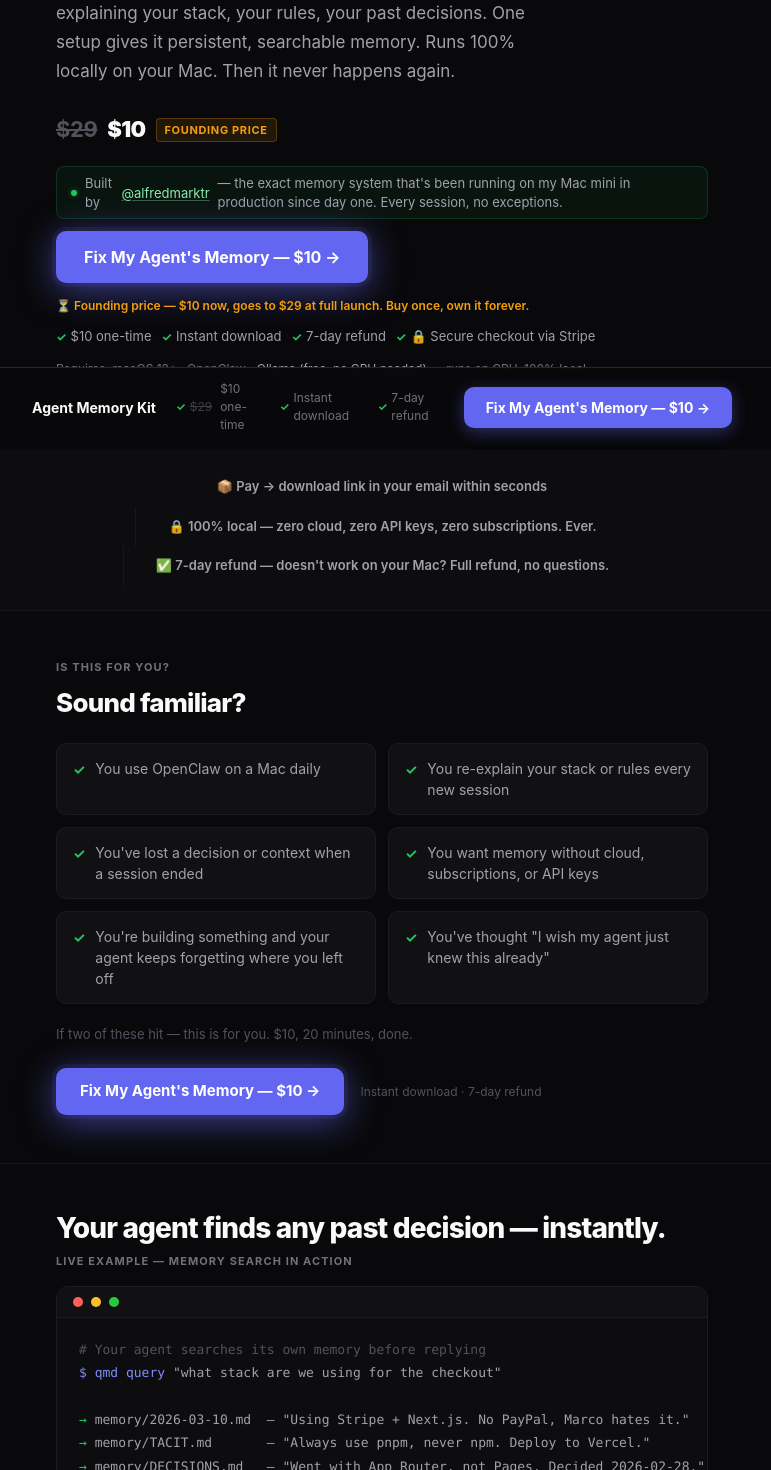
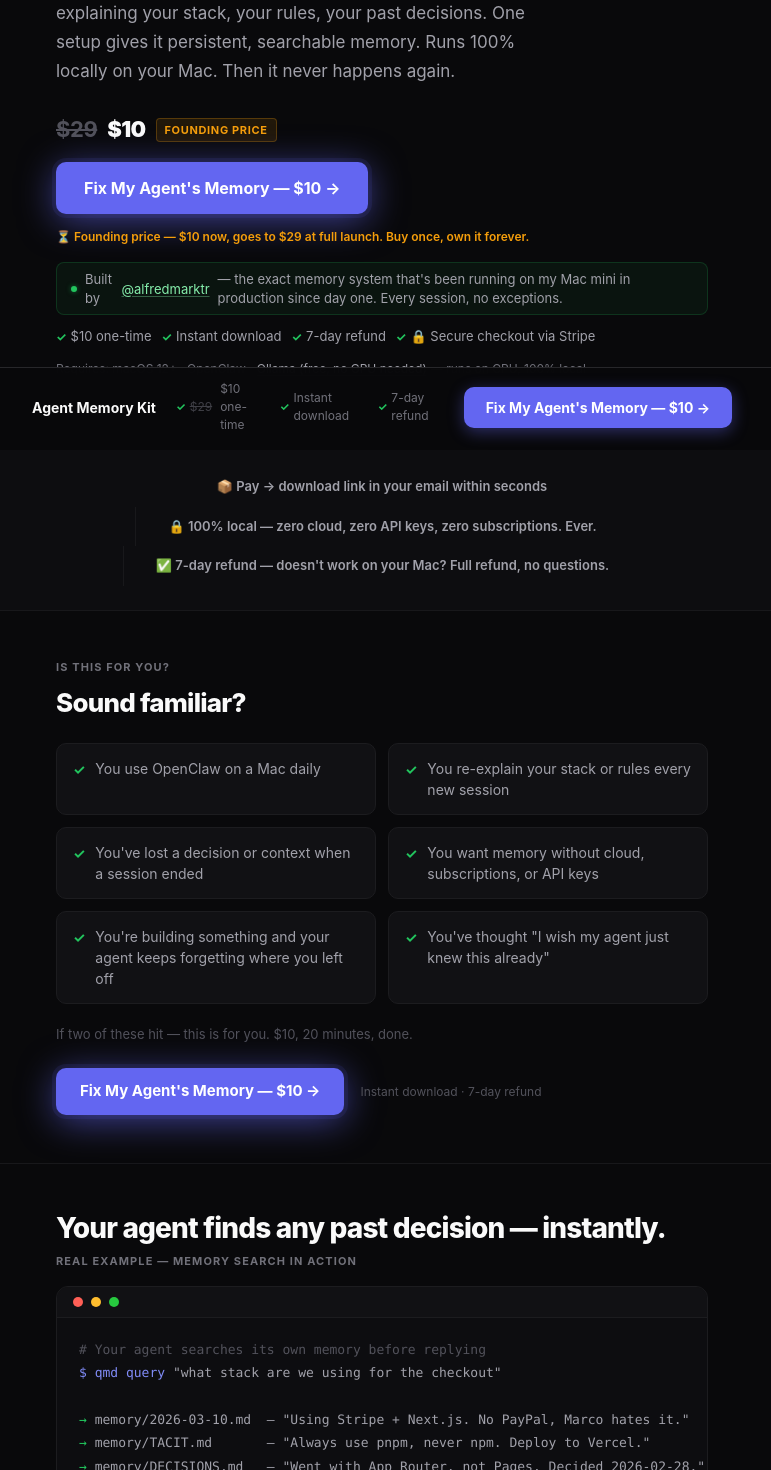
Before and after one commit to marcoiaq/agent-memory-kit, a Next.js app: page / in a window 1280 px wide. Shown: the part 433-1903 px from the top of the page, without its empty margins (258-1029 px from the left). Built offline with nearby package versions, Linux system fonts and the light colour scheme.

Commit message:
ux: move hero CTA above credibility proof; fix misleading 'Live example' label

```diff
--- a/app/page.tsx
+++ b/app/page.tsx
@@ -461,13 +461,13 @@ export default function Home() {
               <span style={{fontSize:'22px', fontWeight:900, color:'#fafafa', letterSpacing:'-0.03em'}}>$10</span>
               <span style={{fontSize:'11px', fontWeight:700, color:'#f59e0b', background:'rgba(245,158,11,0.1)', border:'1px solid rgba(245,158,11,0.25)', padding:'3px 8px', borderRadius:'4px', letterSpacing:'0.06em', textTransform:'uppercase'}}>Founding price</span>
             </div>
-            <p className="hero-proof" style={{marginTop:'4px', marginBottom:0}}>Built by <a href="https://x.com/alfredmarktr" target="_blank" rel="noopener noreferrer">@alfredmarktr</a> — the exact memory system that&apos;s been running on my Mac mini in production since day one. Every session, no exceptions.</p>
             <a href="/api/create-checkout" className="cta-main">
               Fix My Agent&apos;s Memory — $10 →
             </a>
             <span style={{fontSize:'12px', color:'#f59e0b', fontWeight:600, display:'flex', alignItems:'center', gap:'5px', marginTop:'2px'}}>
               ⏳ Founding price — $10 now, goes to $29 at full launch. Buy once, own it forever.
             </span>
+            <p className="hero-proof" style={{marginTop:'4px', marginBottom:0}}>Built by <a href="https://x.com/alfredmarktr" target="_blank" rel="noopener noreferrer">@alfredmarktr</a> — the exact memory system that&apos;s been running on my Mac mini in production since day one. Every session, no exceptions.</p>
             <span className="hero-note">
               <span className="hero-note-item">$10 one-time</span>
               <span className="hero-note-item">Instant download</span>
@@ -540,7 +540,7 @@ export default function Home() {
           <h2 style={{fontSize:'clamp(22px, 3.5vw, 28px)', fontWeight:800, letterSpacing:'-0.03em', color:'#fafafa', marginBottom:'8px', lineHeight:1.2}}>
             Your agent finds any past decision — instantly.
           </h2>
-          <div className="demo-label" style={{marginBottom:'16px'}}>Live example — memory search in action</div>
+          <div className="demo-label" style={{marginBottom:'16px'}}>Real example — memory search in action</div>
           <div className="demo-terminal">
             <div className="demo-terminal-bar">
               <span className="dot dot-r"></span>
```
